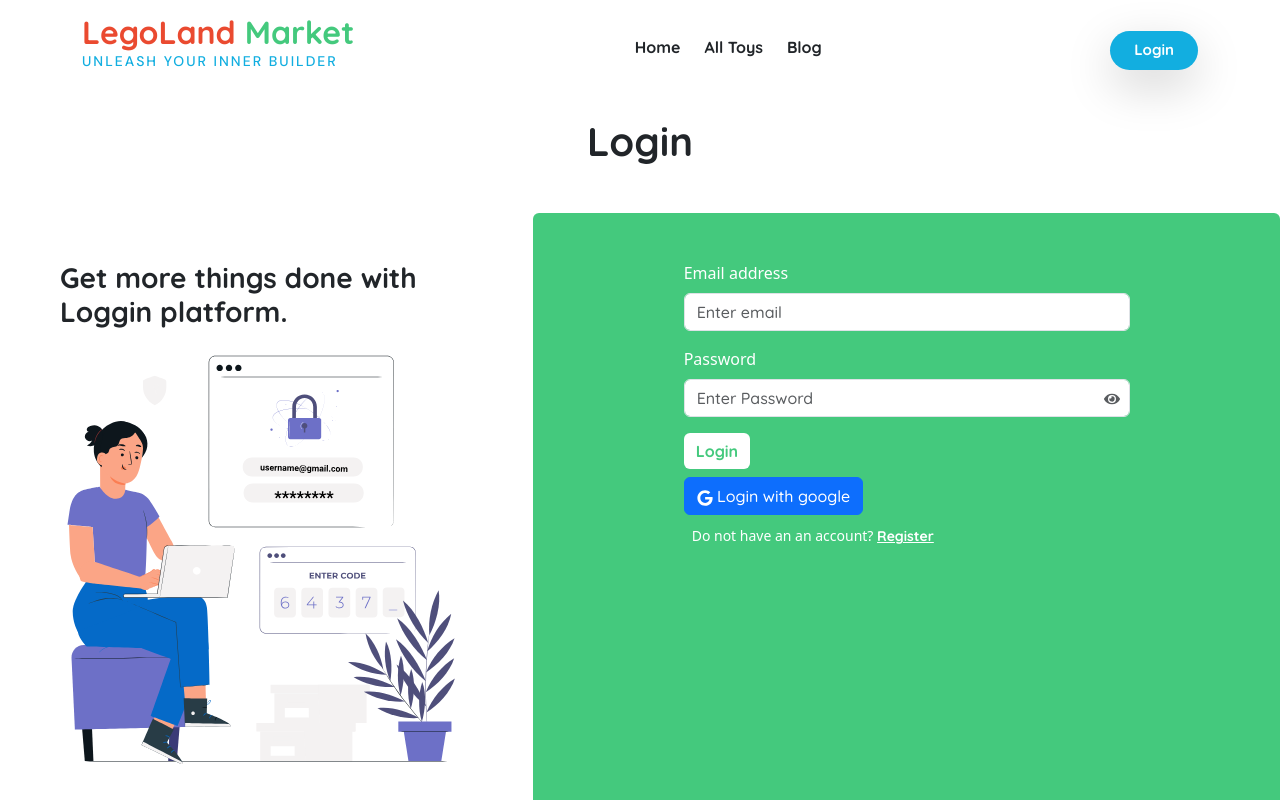
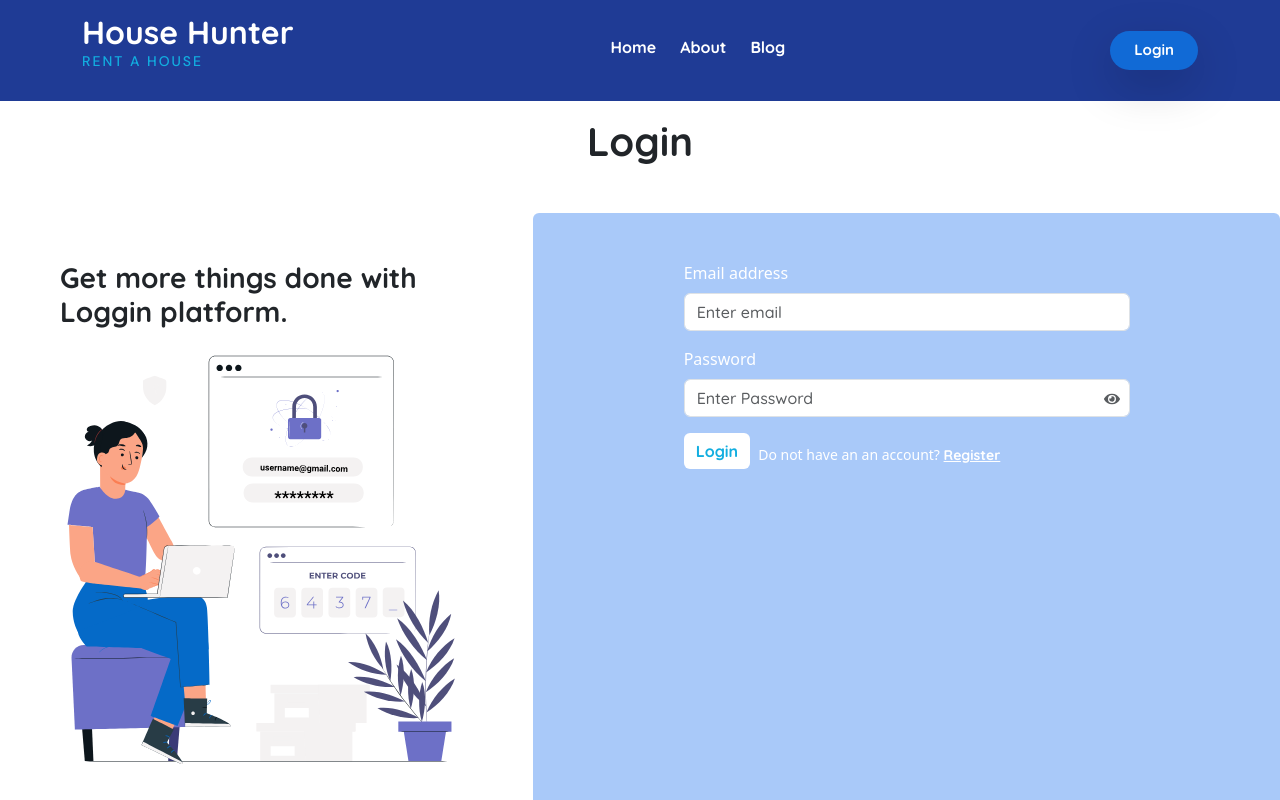
Before and after one commit to anayetullah-developer/house-hunter-client, a React (Vite) app: page /login in a window 1280 px wide. Shown: the top 800 px of the page. Built offline with nearby package versions, Linux system fonts and the light colour scheme.

Commit message:
Homepage has been created, design improved

```diff
--- a/src/index.css
+++ b/src/index.css
@@ -52,6 +52,10 @@ a {
   background-color: #181D4E!important;
 }
 
+.navbar-bg {
+  background-color: #1F3B95;
+}
+
 .bg-secondary {
   background-color: #12AEE0  !important;
 }
@@ -60,7 +64,7 @@ a {
 }
 
 .bg-tertiary {
-  background-color:  #44C97D !important;;
+  background-color:  #4b8ef37a !important;;
 }
 .bg-tertiary-subtle {
   background-color:  #90fcbf !important;;
@@ -91,7 +95,7 @@ a {
 
 .btn-solid-primary {
   border: none;
-  background-color: #12AEE0;
+  background-color: #116ad6;
   color: white;
   font-weight: 700;
   font-size: 15px;
@@ -100,11 +104,11 @@ a {
 }
 
 .btn-solid-primary:hover {
-  background-color: #0691c0;
+  background-color: #0a5bbe;
 }
 
 .btn-solid-primary:active {
-  background-color: #0691c0 !important;
+  background-color: #166acf !important;
 }
 
 .btn-solid-secondary {
@@ -145,9 +149,6 @@ a {
   color: #E35640;
 }
 
-.navbar-bg {
-  background-color: transparent !important;
-}
 
 .navlink {
   font-size: 16px;
@@ -159,7 +160,7 @@ a {
 }
 
 .navlink:hover{
-    border-bottom: 2px solid #181D4E;
+    border-bottom: 2px solid #fff;
   }
 
 .profile-picture {
--- a/src/layouts/Dashboard.jsx
+++ b/src/layouts/Dashboard.jsx
@@ -18,7 +18,7 @@ const Dashboard = () => {
           {/* Main content */}
           <div className="col-lg-19 col-md-9">
             {/* Navbar */}
-            <nav className="navbar navbar-expand-lg navbar-light bg-light">
+            <div className="p-3 navbar-expand navbar-light bg-light">
               <button
                 className="navbar-toggler"
                 type="button"
@@ -43,7 +43,7 @@ const Dashboard = () => {
                 </ul>
                 <DashboardNavbar />
               </div>
-            </nav>
+            </div>
             {/* Page content here */}
             <div className="p-3">
               <Outlet />
--- a/src/pages/Cards/HouseCard.jsx
+++ b/src/pages/Cards/HouseCard.jsx
@@ -29,7 +29,7 @@ const HouseCard = ({ singleHouse }) => {
           <p className="card-text mb-4">Instructor: {instructorName}</p>
           <div className="d-flex justify-content-between align-items-center">
             <p className="font-weight-bold">Price: ${price}</p>
-            <p className="font-weight-bold">Available Seats: {seats}</p>
+            <p className="font-weight-bold">Seats: {seats}</p>
           </div>
           <button
             disabled={!loading  && user?.role == "house-owner" || convertedSeat === 0}
--- a/src/pages/Dashboard/Sidebar/Sidebar.jsx
+++ b/src/pages/Dashboard/Sidebar/Sidebar.jsx
@@ -3,14 +3,15 @@ import useAuth from "../../../hooks/useAuth";
 
 const Sidebar = () => {
   const { user } = useAuth();
-  console.log(user)
 
   return (
     <div className="drawer-side">
       <label htmlFor="my-drawer-3" className="drawer-overlay"></label>
 
       <ul className="list-group p-4 w-60 bg-light">
-        {!user ? <></> : user.role === "house-owner" ? (
+        {!user ? (
+          <></>
+        ) : user.role === "house-owner" ? (
           <>
             <li className="list-group-item">
               <Link to="/dashboard/house-owner/add-house">Add A House</Link>
@@ -18,17 +19,29 @@ const Sidebar = () => {
             <li className="list-group-item">
               <Link to="/dashboard/house-owner/my-houses">My Houses</Link>
             </li>
+            <li className="list-group-item">
+              <Link to="/">Home</Link>
+            </li>
           </>
         ) : (
           <>
             <li className="list-group-item">
-              <Link to="/dashboard/student/selected-classes">Selected Classes</Link>
+              <Link to="/dashboard/student/selected-classes">
+                Selected Classes
+              </Link>
             </li>
             <li className="list-group-item">
-              <Link to="/dashboard/student/enrolled-classes">Enrolled Class</Link>
+              <Link to="/dashboard/student/enrolled-classes">
+                Enrolled Class
+              </Link>
             </li>
             <li className="list-group-item">
-              <Link to="/dashboard/student/payment-history">Payment History</Link>
+              <Link to="/dashboard/student/payment-history">
+                Payment History
+              </Link>
+            </li>
+            <li className="list-group-item">
+              <Link to="/">Home</Link>
             </li>
           </>
         )}
--- a/src/pages/Login/Login.jsx
+++ b/src/pages/Login/Login.jsx
@@ -89,20 +89,10 @@ const Login = () => {
                 </Form.Group>
                 <Button
                   type="submit"
-                  className="mb-2 bg-white text-tertiary border-0 fw-bold"
+                  className="mb-2 bg-white text-secondary border-0 fw-bold"
                 >
                   Login
                 </Button>
-                <div>
-                  <Button
-                    variant="primary"
-                    type="submit"
-                    className="mb-2 btn btn-primary text-white"
-                  >
-                    <FaGoogle /> Login with google
-                  </Button>
-                </div>
-
                 <Form.Text className="ms-2 text-white">
                   Do not have an an account?{" "}
                   <Link
--- a/src/pages/NavigationBar/NavigationBar.jsx
+++ b/src/pages/NavigationBar/NavigationBar.jsx
@@ -15,14 +15,13 @@ const NavigationBar = () => {
 
   return (
     <>
-      <Navbar bg="light" className="navbar-bg" expand="lg">
+      <Navbar className="navbar-bg" expand="lg">
         <Container>
           <Navbar.Brand href="#">
             <h2 className="m-0">
-              <span className="text-special-color">LegoLand</span>{" "}
-              <span className="text-tertiary">Market</span>
+              <span className="text-white">House Hunter</span>{" "}
             </h2>
-            <p className="text-uppercase tagline">Unleash Your Inner Builder</p>
+            <p className="text-uppercase tagline">Rent a house</p>
           </Navbar.Brand>
           <Navbar.Toggle aria-controls="navbarScroll" />
           <Navbar.Collapse id="navbarScroll">
@@ -31,43 +30,24 @@ const NavigationBar = () => {
                 to="/"
                 className={({ isActive }) =>
                   isActive
-                    ? "navlink me-md-4 mb-md-0 mb-2 text-primary"
-                    : "navlink me-md-4 mb-md-0 mb-2 text-dark"
+                    ? "navlink me-md-4 mb-md-0 mb-2 text-info"
+                    : "navlink me-md-4 mb-md-0 mb-2 text-white"
                 }
               >
                 Home
               </NavLink>
-              <NavLink
-                to="/all-toys"
-                className={({ isActive }) =>
-                  isActive
-                    ? "navlink me-md-4 mb-md-0 mb-2 text-primary"
-                    : "navlink me-md-4 mb-md-0 mb-2 text-dark"
-                }
-              >
-                All Toys
-              </NavLink>
+
               {user ? (
                 <>
                   <NavLink
-                    to="/my-toys"
+                    to="/dashboard"
                     className={({ isActive }) =>
                       isActive
                         ? "navlink me-md-4 mb-md-0 mb-2 text-primary"
-                        : "navlink me-md-4 mb-md-0 mb-2 text-dark"
+                        : "navlink me-md-4 mb-md-0 mb-2 text-white"
                     }
                   >
-                    My Toys
-                  </NavLink>
-                  <NavLink
-                    to="/add-toy"
-                    className={({ isActive }) =>
-                      isActive
-                        ? "navlink me-md-4 mb-md-0 mb-2 text-primary"
-                        : "navlink me-md-4 mb-md-0 mb-2 text-dark"
-                    }
-                  >
-                    Add a Toy
+                    Dashboard
                   </NavLink>
                 </>
               ) : (
@@ -75,11 +55,21 @@ const NavigationBar = () => {
               )}
 
               <NavLink
-                to="/blogs"
+                to="/about"
                 className={({ isActive }) =>
                   isActive
-                    ? "navlink me-md-4 mb-md-0 mb-2 text-primary"
-                    : "navlink me-md-4 mb-md-0 mb-2 text-dark"
+                    ? "navlink me-md-4 mb-md-0 mb-2 text-info"
+                    : "navlink me-md-4 mb-md-0 mb-2 text-white"
+                }
+              >
+                About
+              </NavLink>
+              <NavLink
+                to="/blog"
+                className={({ isActive }) =>
+                  isActive
+                    ? "navlink me-md-4 mb-md-0 mb-2 text-info"
+                    : "navlink me-md-4 mb-md-0 mb-2 text-white"
                 }
               >
                 Blog
@@ -88,7 +78,7 @@ const NavigationBar = () => {
             {user ? (
               <>
                 {!user.photoURL ? (
-                  <FaUserTie className="user me-md-3" />
+                  <FaUserTie className="text-white fs-2 me-md-3" />
                 ) : (
                   <Image
                     src={user?.photoURL}
--- a/src/pages/Register/Register.jsx
+++ b/src/pages/Register/Register.jsx
@@ -164,7 +164,7 @@ const Register = () => {
                 </Form.Group>
                 <Button
                   type="submit"
-                  className="mb-2 bg-white text-tertiary fw-bold border-0"
+                  className="mb-2 bg-white text-secondary fw-bold border-0"
                 >
                   Register
                 </Button>
```
